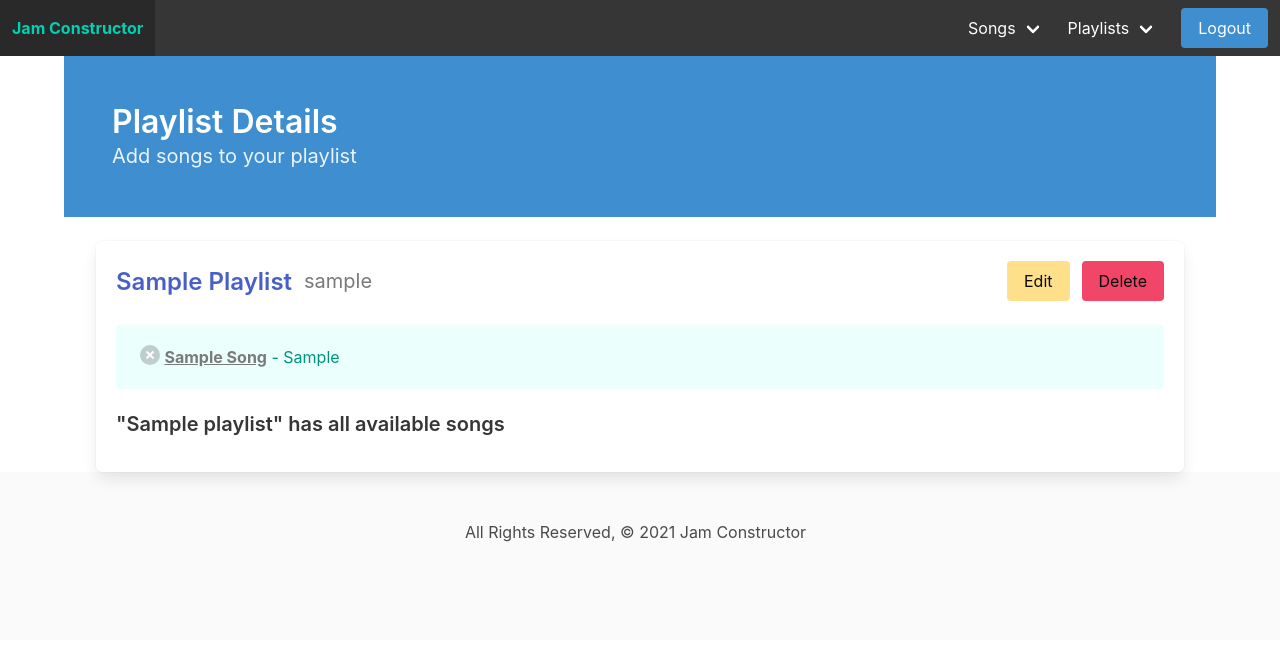
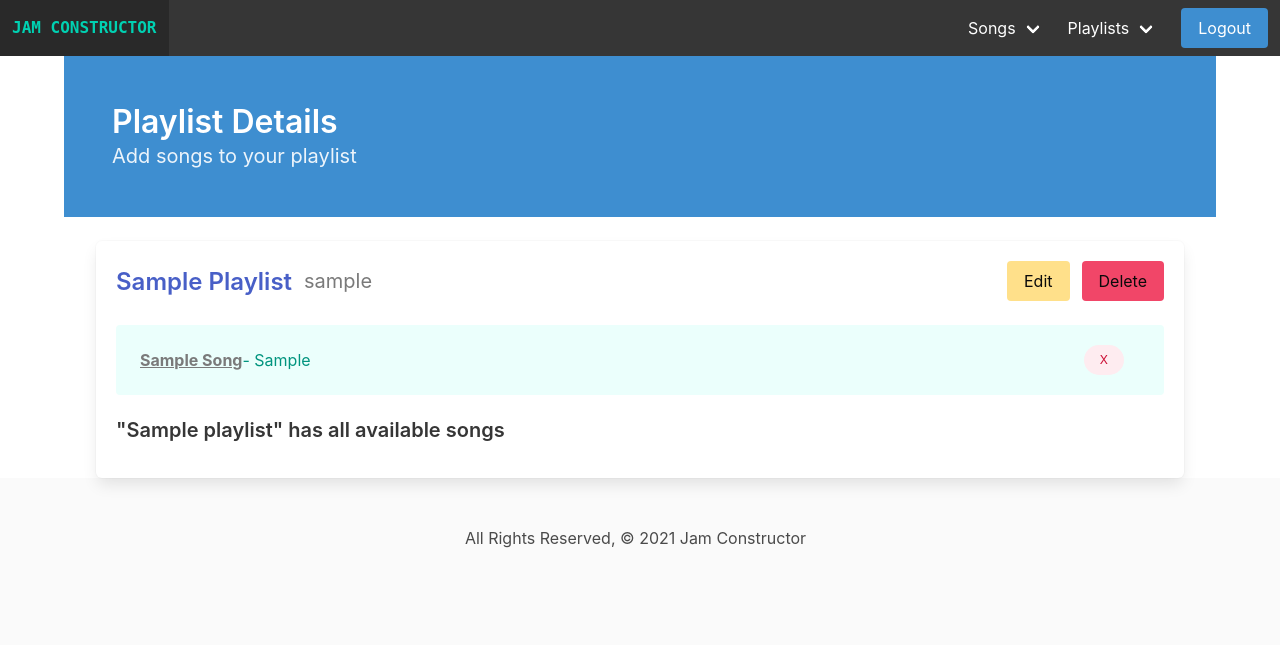
Before and after one commit to andrewpaparella/Jam_Constructor, a Django app: page /playlists/1/ in a window 1280 px wide. Shown: the top 645 px of the page. Run offline with Django 3.2, Linux system fonts and the light colour scheme; a user stored in the database is signed in; tables that the repository leaves empty hold one stand-in row (values such as "Sample post").

Commit message:
finalizes playlist details styling

```diff
--- a/main_app/templates/base.html
+++ b/main_app/templates/base.html
@@ -28,7 +28,7 @@
       >
         <div class="navbar-brand">
           <a href="{% url 'home' %}" class="navbar-item">
-            <strong class="has-text-primary">Jam Constructor</strong>
+            <strong class="has-text-primary is-family-monospace">JAM CONSTRUCTOR</strong>
           </a>
 
           <a
--- a/main_app/templates/playlists/details.html
+++ b/main_app/templates/playlists/details.html
@@ -8,13 +8,14 @@
   </div>
 </div>
 <div class="container is-fluid">
+  <div class="block">
     <div class="box">
       <div class="content">
         <div class="level">
           <div class="level-left">
             <div class="level-item">
               <p class="title is-4">
-              <span class="has-text-link is-capitalized"
+                <span class="has-text-link is-capitalized is-family-sans-serif"
                   >{{ playlist.title }}</span
                 >
               </p>
@@ -52,21 +53,52 @@
         <div class="block">
           <div class="notification is-primary is-light">
             <div class="container-is-fluid">
-            <button class="delete">
-              <a href="{% url 'unassoc_song' playlist.id song.id %}"></a>
-            </button>
-            <a class="has-text-grey is-capitalized" href="{% url 'songs_details' song.id %}"><strong>{{song.name}}</strong></a>
-            - <span class="is-capitalized">{{song.artist}}</span>
+              <div class="level">
+                <div class="level-left">
+                  <div class="level-item">
+                    <a
+                      class="has-text-grey is-capitalized"
+                      href="{% url 'songs_details' song.id %}"
+                      ><strong>{{song.name}}</strong></a
+                    >
+                    <span class="is-capitalized"> - {{song.artist}}</span>
+                  </div>
+                </div>
+                <div class="level-right">
+                  <div class="level-item">
+                    <form
+                      action="{% url 'unassoc_song' playlist.id song.id %}"
+                      method="POST"
+                    >
+                      {% csrf_token %}
+                      <input
+                        type="submit"
+                        value="X"
+                        class="button is-danger is-rounded is-small is-light"
+                      />
+                    </form>
+                  </div>
+                </div>
+              </div>
             </div>
           </div>
         </div>
         {% endfor %} {% if songs.count %}
-      <h4 class="title is-6">Add Song(s) to Playlist</h4>
+        <h4 class="title is-6">Add Song(s) to {{playlist.title}}</h4>
         {% for song in songs.all %}
         <div class="notification is-warning is-light">
-
-        <span>{{ song.name }} by {{ song.artist }} </span>
-        <form action="{% url 'assoc_song' playlist.id song.id %}" method="POST">
+          <div class="level">
+            <div class="level-left">
+              <div class="level-item">
+                <span>{{ song.name }} - {{ song.artist }} </span>
+              </div>
+            </div>
+            <div class="level-right">
+              <div class="level-item">
+                <form
+                  action="{% url 'assoc_song' playlist.id song.id %}"
+                  method="POST"
+                >
                   {% csrf_token %}
                   <input
                     type="submit"
@@ -75,9 +107,13 @@
                   />
                 </form>
               </div>
+            </div>
+          </div>
+        </div>
         {% endfor %} {% else %}
         <h4 class="title">"{{playlist.title}}" has all available songs</h4>
         {% endif %} {% endblock %}
       </div>
     </div>
   </div>
+</div>
```
Lines whose indentation alone changed are shown as unchanged.
